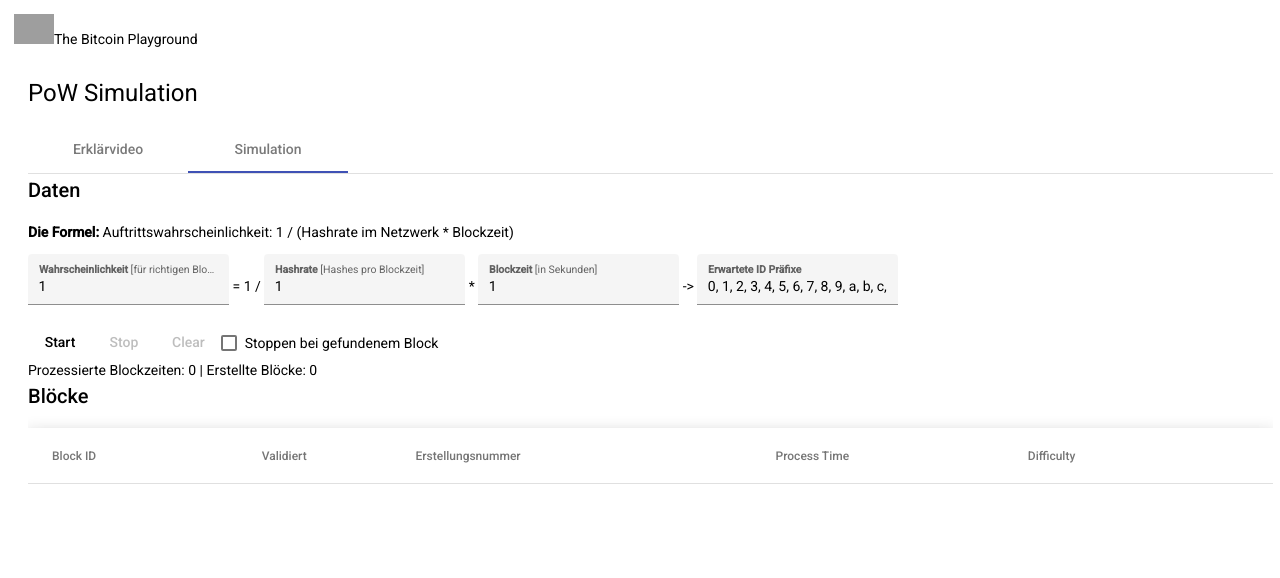
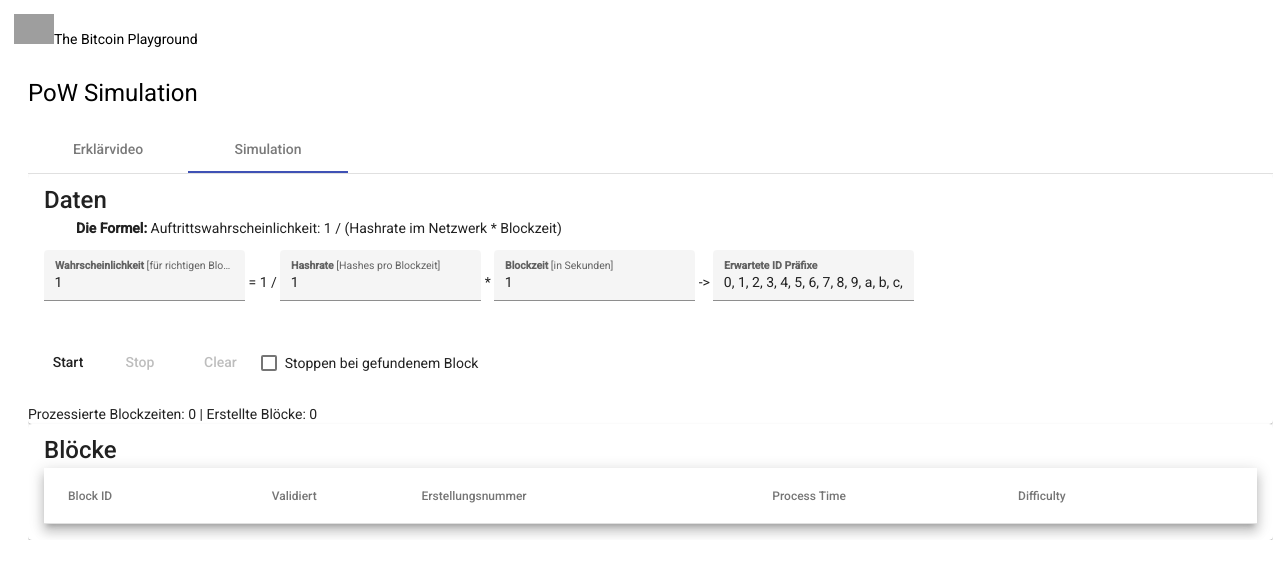
Before and after one commit to MyKaez/btc-playground, an Angular app in the folder Simulator/: page / in a window 1280 px wide. Shown: the top 578 px of the page. Built offline with nearby package versions, Linux system fonts and the light colour scheme; grey boxes are pictures that could not be loaded.

Commit message:
introduced cards

```diff
--- a/Simulator/src/app/app.module.ts
+++ b/Simulator/src/app/app.module.ts
@@ -9,6 +9,8 @@ import { MatTabsModule } from '@angular/material/tabs';
 import { MatCheckboxModule } from '@angular/material/checkbox';
 import { MatButtonModule } from '@angular/material/button';
 import { MatInputModule } from '@angular/material/input';
+import { MatCardModule } from '@angular/material/card';
+import { MatProgressBarModule } from '@angular/material/progress-bar';
 import { BrowserAnimationsModule } from '@angular/platform-browser/animations';
 import { VidComponent } from './simulators/vid/vid.component';
 
@@ -29,7 +31,9 @@ import { VidComponent } from './simulators/vid/vid.component';
     MatTabsModule,
     MatCheckboxModule,
     MatButtonModule,
-    MatInputModule
+    MatInputModule,
+    MatCardModule,
+    MatProgressBarModule
   ],
   providers: [],
   bootstrap: [AppComponent]
--- a/Simulator/src/app/simulators/pow/pow.component.html
+++ b/Simulator/src/app/simulators/pow/pow.component.html
@@ -4,14 +4,17 @@
         <app-vid [video]="'https://www.youtube.com/embed/E2ee5ewEddE'"></app-vid>
     </mat-tab>
     <mat-tab label="Simulation">
-        <div>
-            <h2>Daten</h2>
+        <mat-card>
+            <mat-card-title>Daten</mat-card-title>
+            <mat-card-header>
                 <p>
                     <b>Die Formel:</b>
                     <span>
                         Auftrittswahrscheinlichkeit: 1 / (Hashrate im Netzwerk * Blockzeit)
                     </span>
                 </p>
+            </mat-card-header>
+            <mat-card-content>
                 <div>
                     <mat-form-field appearance="fill">
                         <mat-label><b>Wahrscheinlichkeit</b> [für richtigen Block]</mat-label>
@@ -33,20 +36,25 @@
                         <input type="list" matInput [ngModel]="expectedPrefixes" readonly="true">
                     </mat-form-field>
                 </div>
-            <div>
+            </mat-card-content>
+            <mat-card-actions>
                 <button mat-button (click)="start()" [disabled]="isProcessing">Start</button>
                 <button mat-button (click)="stop()" [disabled]="!isProcessing">Stop</button>
                 <button mat-button (click)="clear()" [disabled]="isProcessing || blocks.length === 0">Clear</button>
                 <mat-checkbox (click)="stopOnFoundBlock=!stopOnFoundBlock">Stoppen bei gefundenem Block</mat-checkbox>
-            </div>
+            </mat-card-actions>
+            <mat-card-footer>
                 <div>
                     <span *ngIf="isProcessing"><b>Simulation gestartet...</b></span>
                     Prozessierte Blockzeiten: {{processedBlockTimes}}
                     <span *ngIf="!isProcessing"> | Erstellte Blöcke: {{blocks.length}}</span>
                 </div>
-        </div>
-        <div>
-            <h2>Blöcke</h2>
+              <mat-progress-bar mode="indeterminate" *ngIf="isProcessing"></mat-progress-bar>
+            </mat-card-footer>
+        </mat-card>
+        <mat-card>
+            <mat-card-title>Blöcke</mat-card-title>
+            <mat-card-content>
                 <table mat-table [dataSource]="dataSource" class="mat-elevation-z8 demo-table">
 
                     <ng-container matColumnDef="id">
@@ -77,6 +85,7 @@
                     <tr mat-header-row *matHeaderRowDef="displayedColumns"></tr>
                     <tr mat-row *matRowDef="let row; columns: displayedColumns;"></tr>
                   </table>
-        </div>
+            </mat-card-content>
+        </mat-card>
     </mat-tab>
 </mat-tab-group>
```
Lines whose indentation alone changed are shown as unchanged.
